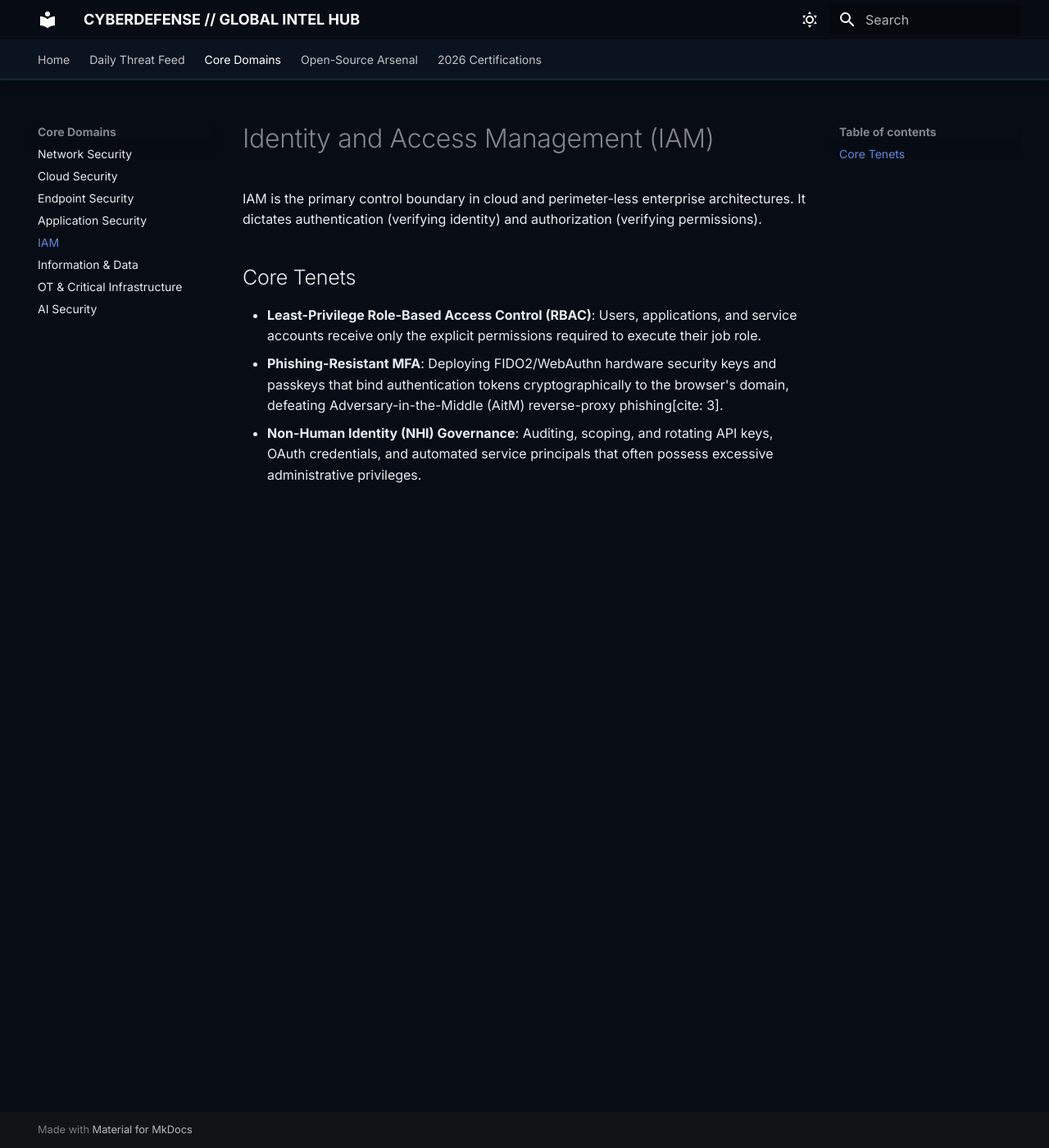
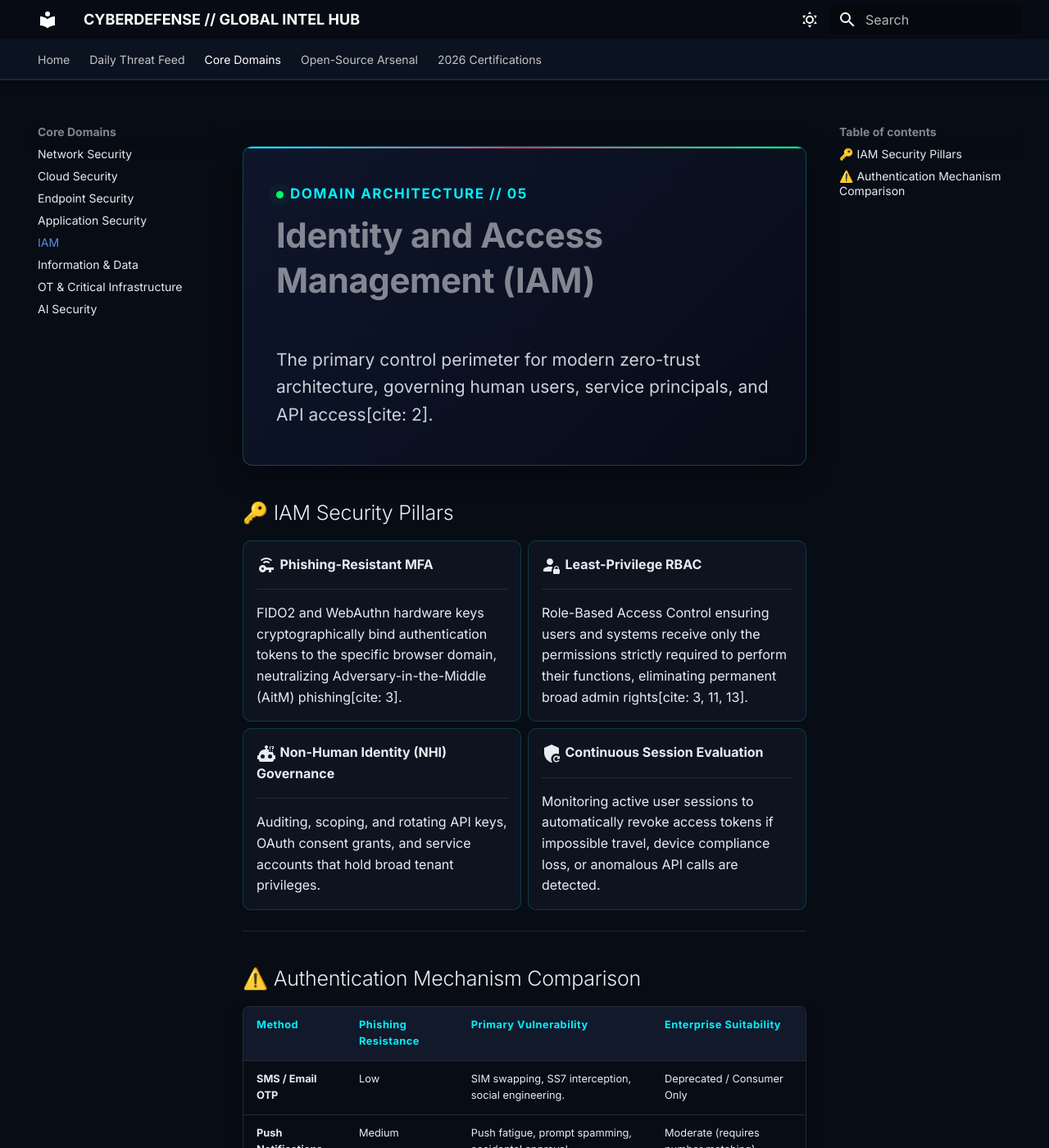
Before and after one commit to atharvajdhumal/cybersecurity-handbook, an MkDocs documentation site: the page built from docs/domains/iam.md, in a window 1280 px wide and 1400 px high. Shown: the whole window at 82% size. Built offline with MkDocs 1.6.1 and Material for MkDocs 9.7.7, drawn with Linux system fonts in a browser that asks for light colours; some of the changed text lies outside the part shown.

Commit message:
Update iam.md

```diff
--- a/docs/domains/iam.md
+++ b/docs/domains/iam.md
@@ -1,9 +1,49 @@
-# Identity and Access Management (IAM)
+<div class="hero-box">
+  <span style="font-size: 0.85rem; font-weight: 700; letter-spacing: 1.5px; text-transform: uppercase; color: #00f0ff; display: block; margin-bottom: 0.5rem;">
+    <span class="live-pulse"></span>DOMAIN ARCHITECTURE // 05
+  </span>
+  <h1 style="margin-top: 0; font-size: 2.1rem; font-weight: 800;">Identity and Access Management (IAM)</h1>
+  <p style="color: #c9d1d9; font-size: 1.05rem; margin-bottom: 0;">
+    The primary control perimeter for modern zero-trust architecture, governing human users, service principals, and API access[cite: 2].
+  </p>
+</div>
 
-IAM is the primary control boundary in cloud and perimeter-less enterprise architectures. It dictates authentication (verifying identity) and authorization (verifying permissions).
+## 🔑 IAM Security Pillars
 
-## Core Tenets
+<div class="grid cards" markdown>
 
-* **Least-Privilege Role-Based Access Control (RBAC)**: Users, applications, and service accounts receive only the explicit permissions required to execute their job role.
-* **Phishing-Resistant MFA**: Deploying FIDO2/WebAuthn hardware security keys and passkeys that bind authentication tokens cryptographically to the browser's domain, defeating Adversary-in-the-Middle (AitM) reverse-proxy phishing[cite: 3].
-* **Non-Human Identity (NHI) Governance**: Auditing, scoping, and rotating API keys, OAuth credentials, and automated service principals that often possess excessive administrative privileges.
+-   :material-key-wireless:{ .lg .middle } **Phishing-Resistant MFA**
+
+    ---
+
+    FIDO2 and WebAuthn hardware keys cryptographically bind authentication tokens to the specific browser domain, neutralizing Adversary-in-the-Middle (AitM) phishing[cite: 3].
+
+-   :material-account-lock:{ .lg .middle } **Least-Privilege RBAC**
+
+    ---
+
+    Role-Based Access Control ensuring users and systems receive only the permissions strictly required to perform their functions, eliminating permanent broad admin rights[cite: 3, 11, 13].
+
+-   :material-robot-confused:{ .lg .middle } **Non-Human Identity (NHI) Governance**
+
+    ---
+
+    Auditing, scoping, and rotating API keys, OAuth consent grants, and service accounts that hold broad tenant privileges.
+
+-   :material-shield-refresh:{ .lg .middle } **Continuous Session Evaluation**
+
+    ---
+
+    Monitoring active user sessions to automatically revoke access tokens if impossible travel, device compliance loss, or anomalous API calls are detected.
+
+</div>
+
+---
+
+## ⚠️ Authentication Mechanism Comparison
+
+| Method | Phishing Resistance | Primary Vulnerability | Enterprise Suitability |
+| :--- | :--- | :--- | :--- |
+| **SMS / Email OTP** | Low | SIM swapping, SS7 interception, social engineering. | Deprecated / Consumer Only |
+| **Push Notifications** | Medium | Push fatigue, prompt spamming, accidental approval. | Moderate (requires number matching) |
+| **FIDO2 / WebAuthn** | **High (Phishing-Resistant)** | Physical device theft (protected by on-device biometric/PIN)[cite: 3]. | **Recommended Enterprise Standard**[cite: 3] |
```
